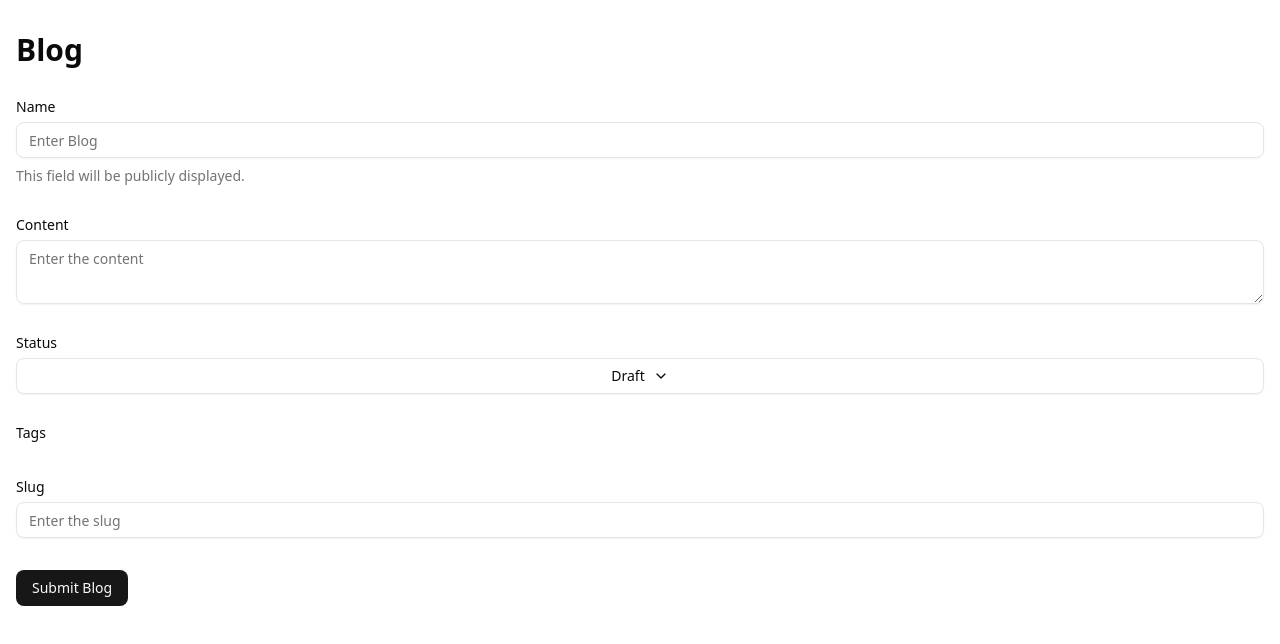
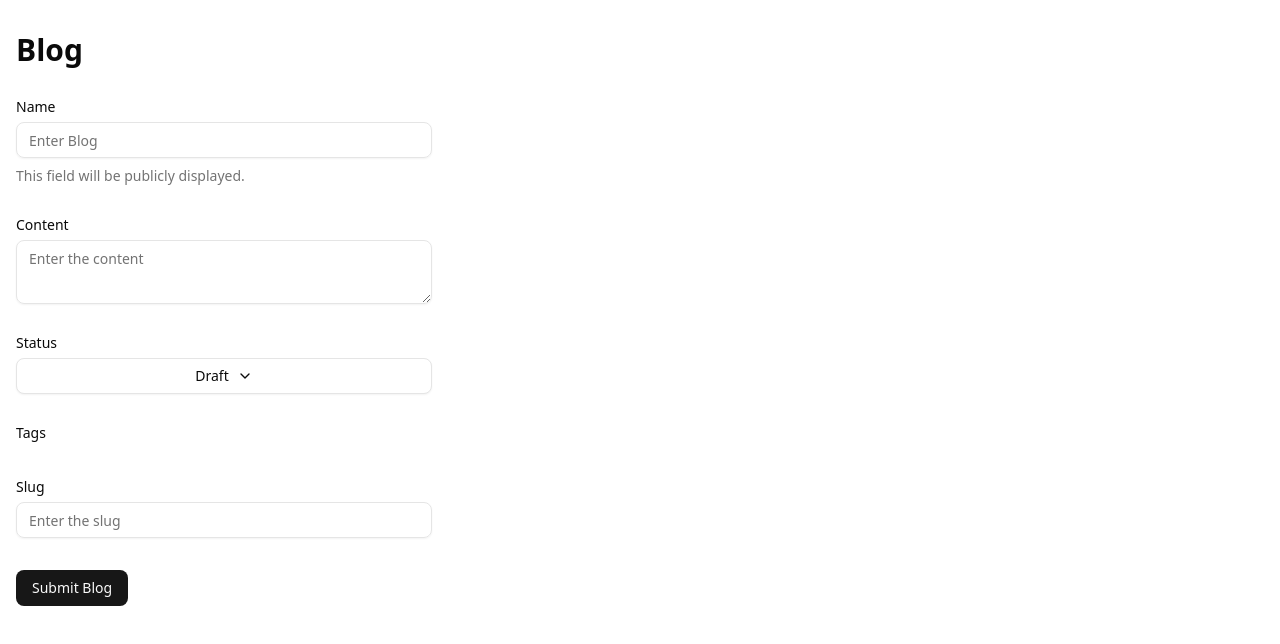
Before and after one commit to digital-nomad01/nomadlife-cms, a Next.js app: page /blog in a window 1280 px wide. Shown: the top 644 px of the page. Built offline with nearby package versions, Linux system fonts and the light colour scheme.

Commit message:
style: change css for blog form

```diff
--- a/src/features/blog/ui/blog-form.tsx
+++ b/src/features/blog/ui/blog-form.tsx
@@ -8,6 +8,7 @@ const BlogForm = () => {
   };
 
   return (
+    <div className="w-1/3">
     <FormBuilder
       fields={blogFields}
       schema={blogSchema}
@@ -24,6 +25,7 @@ const BlogForm = () => {
         time_to_read: 0,
       }}
     />
+    </div>
   );
 };
 
```
